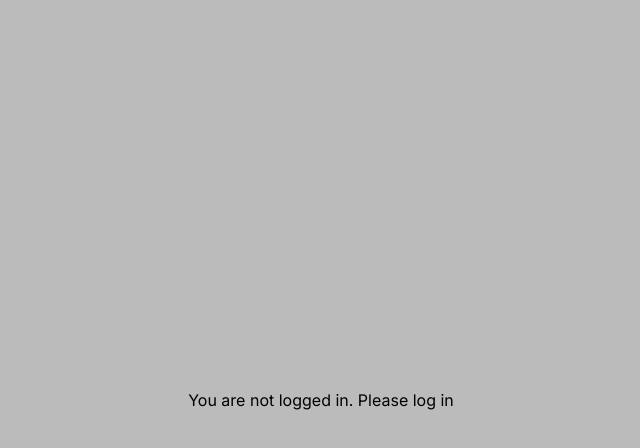
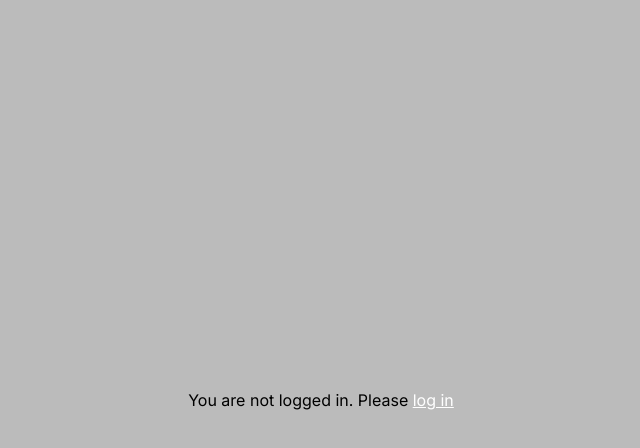
Before and after one commit to singhrohit81111/next-auth, a Next.js app: page /profile in a window 1280 px wide. In both pictures the pointer is over the link "log in". Shown: the top 448 px of the page, without its empty margins (319-959 px from the left). Built offline with nearby package versions, Linux system fonts and the light colour scheme; no server answers.

Commit message:
added more styles

```diff
--- a/src/components/ui/ProfileDetail.tsx
+++ b/src/components/ui/ProfileDetail.tsx
@@ -23,7 +23,7 @@ export default function ProfileDetail() {
         </div>
       </div>
       ) : (
-        <p>You are not logged in. Please <Link href="/" className={styles.link}>log in</Link></p>
+        <p>You are not logged in. Please <Link href="/" className={styles.link} style={{textDecoration:`underline`}}>log in</Link></p>
       )}
     </div>
   );
--- a/src/styles/styles.module.css
+++ b/src/styles/styles.module.css
@@ -76,6 +76,10 @@
     background-color: gray;
     cursor: pointer;
 }
+.signInWithFacebook:hover{
+    cursor: pointer;
+    border: 1px solid rgb(16, 16, 88)
+}
 
 .heading {
     display: grid;
@@ -153,3 +157,11 @@
     background-color: white !important;
     border-radius: 15px;
 }
+
+.link{
+    color:white;
+}
+
+.link:hover{
+    cursor: pointer;
+}
```
